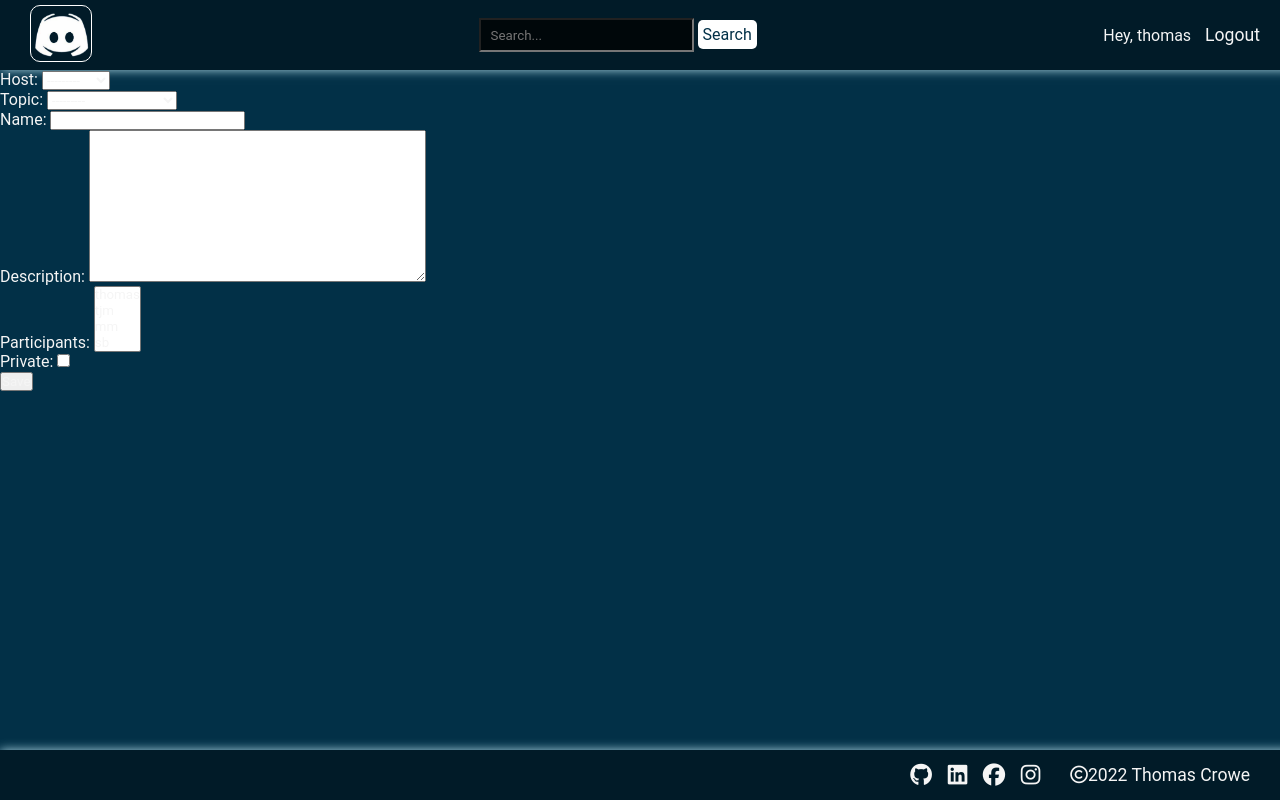
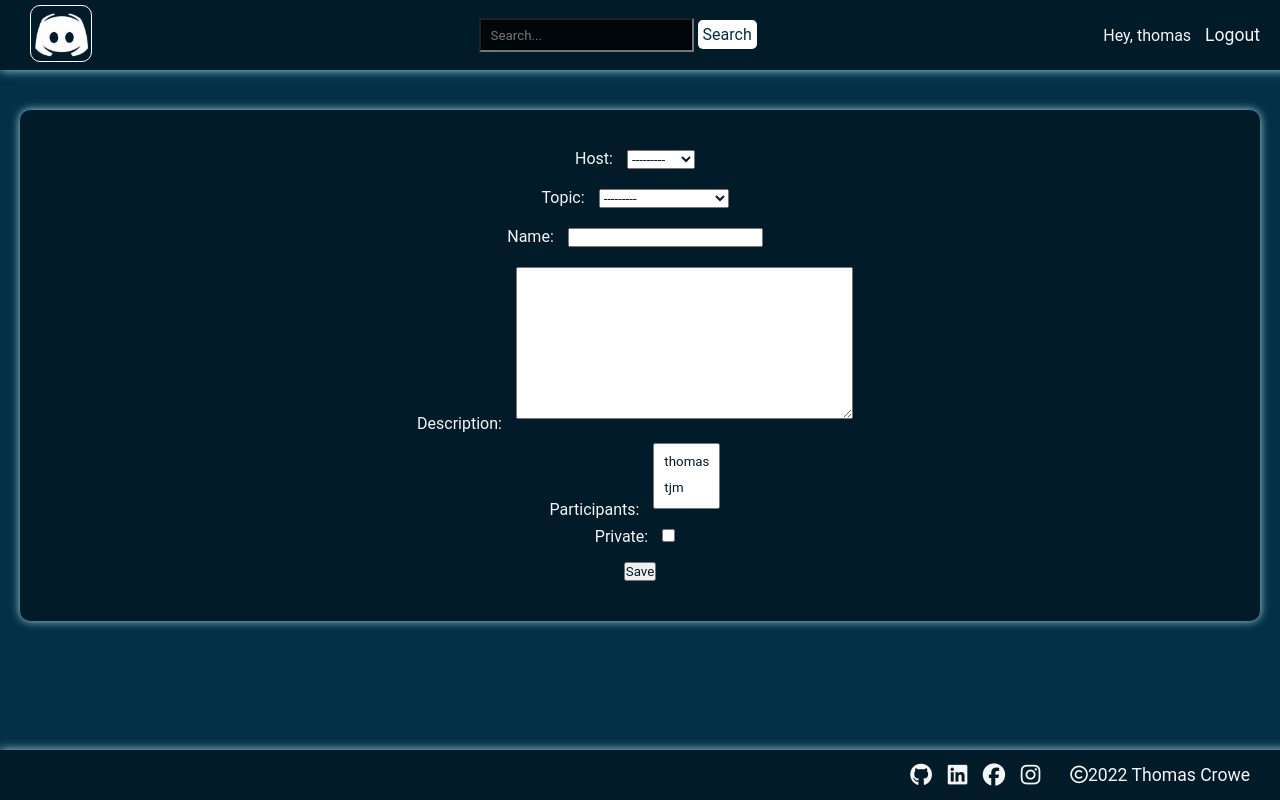
Before and after one commit to wtcrowe4/discord, a Django app: page /create-room/ in a window 1280 px wide. Run offline with Django 4.2, Linux system fonts and the light colour scheme; a user stored in the database is signed in; data comes from the database, SQL or seed files in the repository; some libraries are stand-ins or nearby versions.

Commit message:
Styled new room form

```diff
--- a/app/templates/app/room_form.html
+++ b/app/templates/app/room_form.html
@@ -2,8 +2,8 @@
 
 {% block content %}
 
-<div>
-    <form method="POST" action="" >
+<div class="new-room">
+    <form id="new-room-form" method="POST" action="" >
         {% csrf_token %}
         <!-- <div>
             <label for="name">Room Name</label>
--- a/static/styles/css/main.css
+++ b/static/styles/css/main.css
@@ -286,19 +286,6 @@
   color: white;
 }
 
-mixin section_container {
-  display: flex;
-  flex-direction: column;
-  align-items: center;
-  justify-content: flex-start;
-  padding: 10px;
-  background-color: rgb(1, 27, 40);
-  border-radius: 10px;
-  margin: 20px;
-  margin-top: 40px;
-  box-shadow: 0px 0px 10px 0px lightblue;
-}
-
 .comment-wrapper {
   display: flex;
   flex-direction: column;
@@ -373,6 +360,46 @@ mixin section_container {
   padding-bottom: 10px;
   padding-left: 10px;
   text-decoration: underline;
+}
+
+.new-room {
+  display: flex;
+  flex-direction: column;
+  align-items: center;
+  justify-content: flex-start;
+  padding: 10px;
+  background-color: rgb(1, 27, 40);
+  border-radius: 10px;
+  margin: 20px;
+  margin-top: 40px;
+  box-shadow: 0px 0px 10px 0px lightblue;
+}
+.new-room #new-room-form {
+  display: flex;
+  flex-direction: column;
+  align-items: center;
+  justify-content: center;
+  padding: 20px;
+}
+.new-room #new-room-form input {
+  margin: 10px;
+  color: rgb(1, 27, 40);
+}
+.new-room #new-room-form select {
+  margin: 10px;
+  color: rgb(1, 27, 40);
+}
+.new-room #new-room-form textarea {
+  margin: 10px;
+  color: rgb(1, 27, 40);
+}
+.new-room #new-room-form option {
+  color: rgb(1, 27, 40);
+  margin: 10px;
+}
+.new-room #new-room-form button {
+  margin: 10px;
+  color: rgb(1, 27, 40);
 }
 
 h1 {
--- a/static/styles/scss/_room.scss
+++ b/static/styles/scss/_room.scss
@@ -1,17 +1,3 @@
-mixin section_container {
-    display: flex;
-    flex-direction: column;
-    align-items: center;
-    justify-content: flex-start;
-    padding: 10px;
-
-    background-color: rgb(1, 27, 40);
-    border-radius: 10px;
-    margin: 20px;
-    margin-top: 40px;
-    box-shadow: 0px 0px 10px 0px lightblue;
-}
-
 .comment-wrapper {
     @include section_container;
     align-items: flex-start;
@@ -65,3 +51,37 @@ mixin section_container {
     padding-left: 10px;
     text-decoration: underline;
 }
+
+.new-room {
+    @include section_container;
+
+    #new-room-form {
+        display: flex;
+        flex-direction: column;
+        align-items: center;
+        justify-content: center;
+        padding: 20px;
+
+        input {
+            margin: 10px;
+            color:rgb(1, 27, 40);
+        }
+        select{
+            margin: 10px;
+            color: rgb(1, 27, 40);
+        }
+        textarea {
+            margin: 10px;
+            color:rgb(1, 27, 40);
+        }
+        option {
+            color: rgb(1, 27, 40);
+            margin: 10px;
+        }
+        button {
+            margin: 10px;
+            color:rgb(1, 27, 40);
+
+        }
+    }
+}
```
Also changed, not shown: 1 other file.
